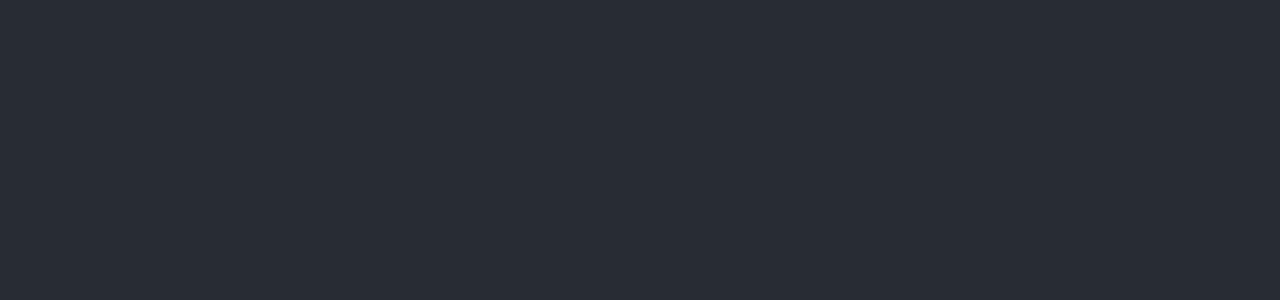
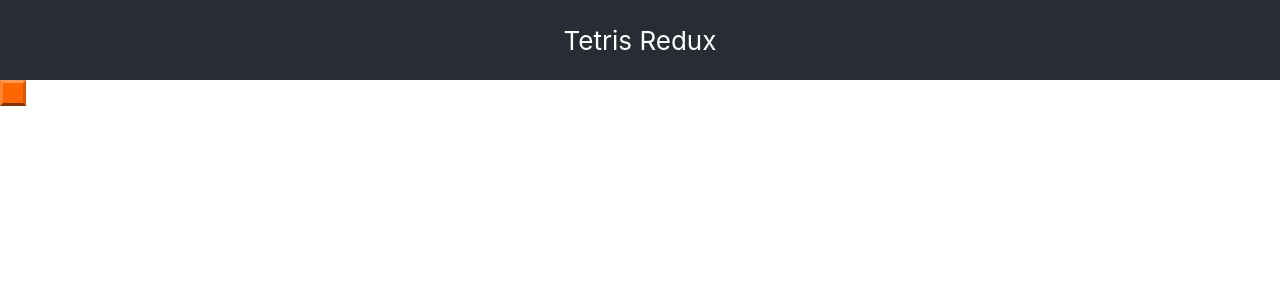
Before and after one commit to aucoeur/GravitySquares, a React (Create React App) app: page / in a window 1280 px wide. Shown: the top 300 px of the page. Built offline with nearby package versions, Linux system fonts and the light colour scheme.

Commit message:
Added grid square

```diff
--- a/src/App.css
+++ b/src/App.css
@@ -1,21 +1,44 @@
+:root {
+  --bg-color: rgba(150, 150, 150, 1);
+
+  /* Border Colors are all transparent colors. These will tint or shade the background color of the square. */
+  --border-left-color: rgba(255, 255, 255, 0.20);
+  --border-top-color: rgba(255, 255, 255, 0.33);
+  --border-right-color: rgba(0, 0, 0, 0.15);
+  --border-bottom-color: rgba(0, 0, 0, 0.5);
+
+  /* Square Colors:  background colors for the squares.*/
+  --color-0: #eaeaea;
+  --color-1: #ff6600;
+  --color-2: #eec900;
+  --color-3: #0000ff;
+  --color-4: #cc00ff;
+  --color-5: #00ff00;
+  --color-6: #66ccff;
+  --color-7: #ff0000;
+
+  /* Button Colors */
+  --button-color-t: rgba(200, 200, 200, 1);
+  --button-color-r: rgba(150, 150, 150, 1);
+  --button-color-b: rgba(120, 120, 120, 1);
+  --button-color-l: rgba(222, 222, 222, 1);
+
+  /* Numbers define values that will be used throughout the CSS.
+  --tile-size: 20px for example will set size of the grid squares. */
+  --cols: 10;
+  --rows: 18;
+  --tile-size: 20px;
+  --border-width: 3px;
+}
+
+
 .App {
   text-align: center;
 }
 
-.App-logo {
-  height: 40vmin;
-  pointer-events: none;
-}
-
-@media (prefers-reduced-motion: no-preference) {
-  .App-logo {
-    animation: App-logo-spin infinite 20s linear;
-  }
-}
-
 .App-header {
   background-color: #282c34;
-  min-height: 100vh;
+  min-height: 10vh;
   display: flex;
   flex-direction: column;
   align-items: center;
@@ -23,16 +46,3 @@
   font-size: calc(10px + 2vmin);
   color: white;
 }
-
-.App-link {
-  color: #61dafb;
-}
-
-@keyframes App-logo-spin {
-  from {
-    transform: rotate(0deg);
-  }
-  to {
-    transform: rotate(360deg);
-  }
-}
--- a/src/App.js
+++ b/src/App.js
@@ -1,3 +1,4 @@
+import GridSquare from './components/GridSquare/GridSquare'
 
 import './App.css';
 
@@ -5,8 +6,9 @@ function App() {
   return (
     <div className="App">
       <header className="App-header">
-
+        Tetris Redux
       </header>
+      <GridSquare color="1" />
     </div>
   );
 }
--- /dev/null
+++ b/src/components/GridSquare/GridSquare.css
@@ -0,0 +1,45 @@
+
+/* Colors */
+.color-0 {
+  background-color: var(--color-0);
+}
+
+.color-1 {
+  background-color: var(--color-1);
+}
+
+.color-2 {
+  background-color: var(--color-2);
+}
+
+.color-3 {
+  background-color: var(--color-3);
+}
+
+.color-4 {
+  background-color: var(--color-4);
+}
+
+.color-5 {
+  background-color: var(--color-5);
+}
+
+.color-6 {
+  background-color: var(--color-6);
+}
+
+.color-7 {
+  background-color: var(--color-7);
+}
+
+/* Grid Square */
+.grid-square {
+  border-style: solid;
+  width: var(--tile-size);
+  height: var(--tile-size);
+  border-width: var(--border-width);
+  border-left-color: var(--border-left-color);
+  border-top-color: var(--border-top-color);
+  border-right-color: var(--border-right-color);
+  border-bottom-color: var(--border-bottom-color);
+}
--- /dev/null
+++ b/src/components/GridSquare/GridSquare.js
@@ -0,0 +1,13 @@
+import React from 'react'
+import './GridSquare.css'
+
+// Represents a grid square with a color
+export default function GridSquare(props) {
+  const { color } = props
+  const classes = `grid-square color-${color}`
+  return (
+    <div className={classes}>
+
+    </div>
+  )
+}
```
